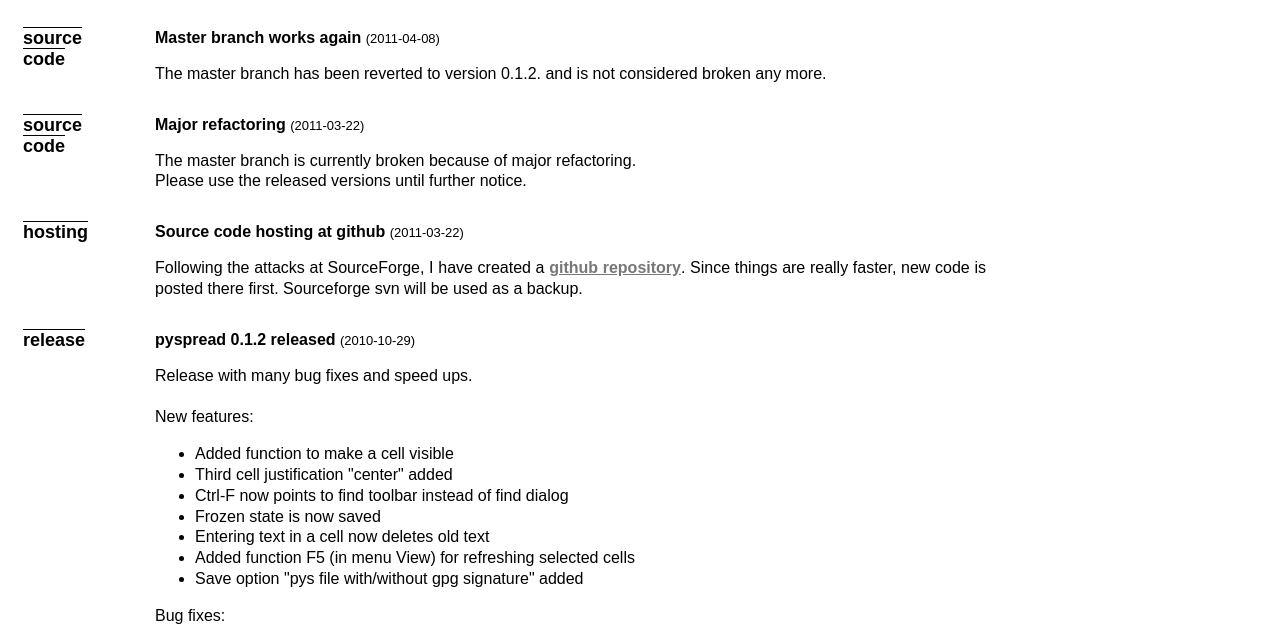
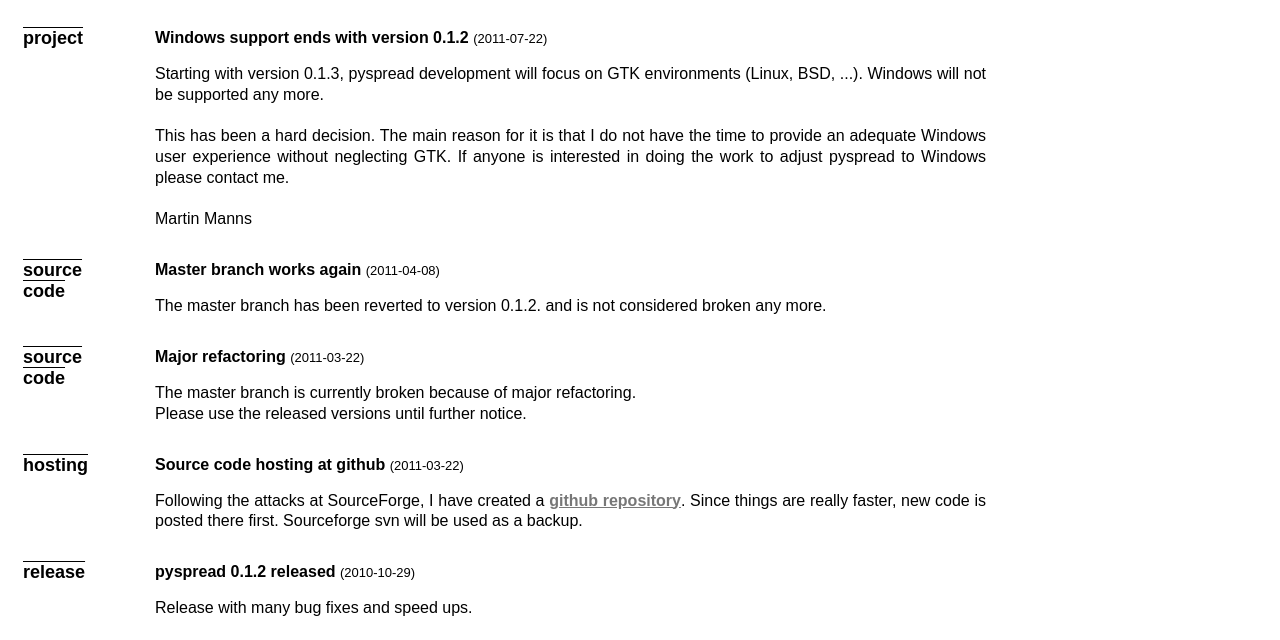
Before and after one commit to aunix/pyspread, a plain HTML site: page news.html in a window 1280 px wide. Shown: the part 142-782 px from the top of the page. Drawn offline with Linux system fonts and the light colour scheme.

Commit message:
News update

```diff
--- a/news.html
+++ b/news.html
@@ -136,6 +136,24 @@ h3 {
  style="text-align: left; width: 100%; margin-left: auto; margin-right: auto;"
  cellpadding="15" cellspacing="0" border="0">
   <tbody>
+    <tr>
+      <th style="vertical-align: top;">Project</th>
+      <td style="vertical-align: top;">
+      <h3 style="font-weight: bold; margin-top: 0px; height: 20px;"><span
+ style="font-weight: bold;">Windows support ends with version 0.1.2 </span><span
+ style="font-size: small; font-weight: normal;">(2011-07-22)</span></h3>
+Starting with version 0.1.3, pyspread development will focus on GTK
+environments (Linux, BSD, ...). Windows will not be supported any more.
+      <br>
+      <br>
+This has been a hard decision. The main reason for it is that I do not
+have the time to provide an adequate Windows user experience without
+neglecting GTK. If anyone is interested in doing the work to adjust
+pyspread to Windows please contact me.<br>
+      <br>
+Martin Manns<br>
+      </td>
+    </tr>
     <tr>
       <th style="vertical-align: top;">Source code</th>
       <td style="vertical-align: top;">
@@ -338,7 +356,7 @@ interface glitches, since I currently have no access to a Mac. </td>
 </p>
 <p><span style="font-style: italic;"><small>Copyright 2008-2011 Martin
 Manns</small></span><br style="font-style: italic;">
-<span style="font-style: italic;"><small>Last changed: 08. April 2011</small>
+<span style="font-style: italic;"><small>Last changed: 23. July 2011</small>
 </span></p>
 <p> <a href="http://validator.w3.org/check?uri=referer"><img
  src="http://www.w3.org/Icons/valid-html401"
```
